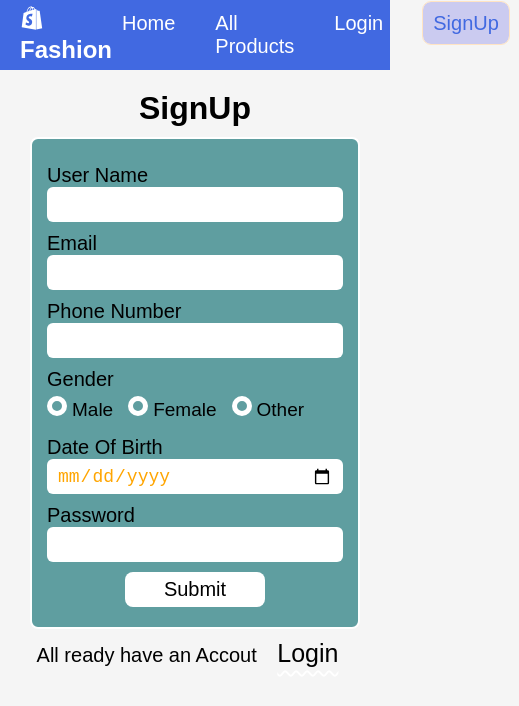
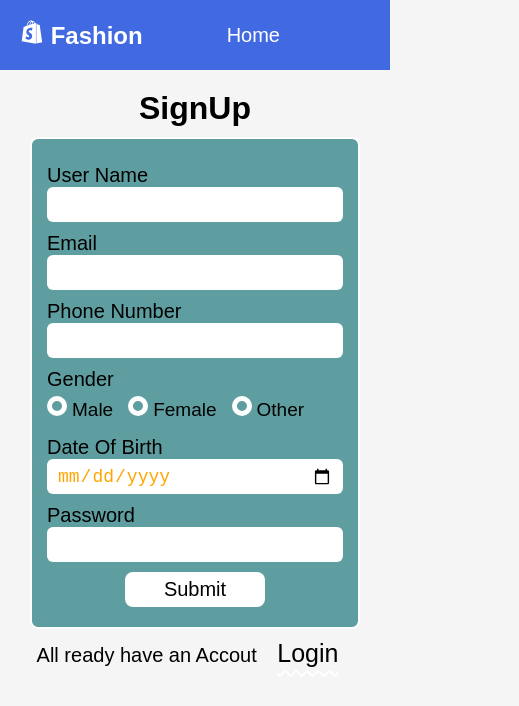
Before and after one commit to KumarChandan23/fakestore, a React (Vite) app: page /signup in a window 390 px wide. Shown: the top 706 px of the page, 519 px wide, since content can reach past the window. Built offline with nearby package versions, Linux system fonts and the light colour scheme.

Commit message:
refactor: update Navbar component styles and improve responsiveness; replace Home content with AllProducts component

```diff
--- a/src/components/navbar/Navbar.jsx
+++ b/src/components/navbar/Navbar.jsx
@@ -16,13 +16,12 @@ const Navbar = () => {
       <figure><h1><FaShopify /> Fashion</h1></figure>
       <ul>
         <li><NavLink  to="/" className={({isActive})=> isActive? style.active : ""}>Home</NavLink></li>
-        <li><NavLink  to="/allproducts" className={({isActive})=> isActive? style.active : ""}>All Products</NavLink></li>
         {(user_id) ? (
-          <li><NavLink onClick={logout} className={({isActive})=> isActive? style.active : ""}>Logout</NavLink></li>
+          <li><NavLink onClick={logout} className={({isActive})=> `${style.logout} ${isActive? style.active : ""}`}>Logout</NavLink></li>
         ) : (
           <Fragment>
-            <li><NavLink to="/login"  className={({isActive})=> isActive? style.active : ""}>Login</NavLink></li>
-            <li><NavLink to="/signup" className={({isActive})=> isActive? style.active : ""}>SignUp</NavLink></li>
+            <li><NavLink to="/login"  className={({isActive})=> `${style.login} ${isActive? style.active : "" }`}>Login</NavLink></li>
+            <li><NavLink to="/signup" className={({isActive})=> `${style.signup} ${isActive? style.active : ""}`}>SignUp</NavLink></li>
           </Fragment>
         )
         }
--- a/src/components/navbar/Navbar.module.css
+++ b/src/components/navbar/Navbar.module.css
@@ -28,3 +28,8 @@
     padding: 10px;
     background-color: #cbcbf0;
 }
+@media (max-width:768px) {
+    .logout, .signup, .login{
+        display: none;
+    }
+}
--- a/src/pages/home/Home.jsx
+++ b/src/pages/home/Home.jsx
@@ -1,4 +1,5 @@
 import React from 'react'
+import AllProducts from '../products/all_products/AllProducts';
 
 const Home = () => {
   const userEmail = sessionStorage.getItem("email");
@@ -6,7 +7,7 @@ const Home = () => {
   console.log(userEmail)
   return (
     <div>
-      <h1>This is Home</h1>
+      <AllProducts />
     </div>
   )
 }
```
Also changed, not shown: src/pages/products/all_products/AllProducts.jsx (+10 -10 lines).
